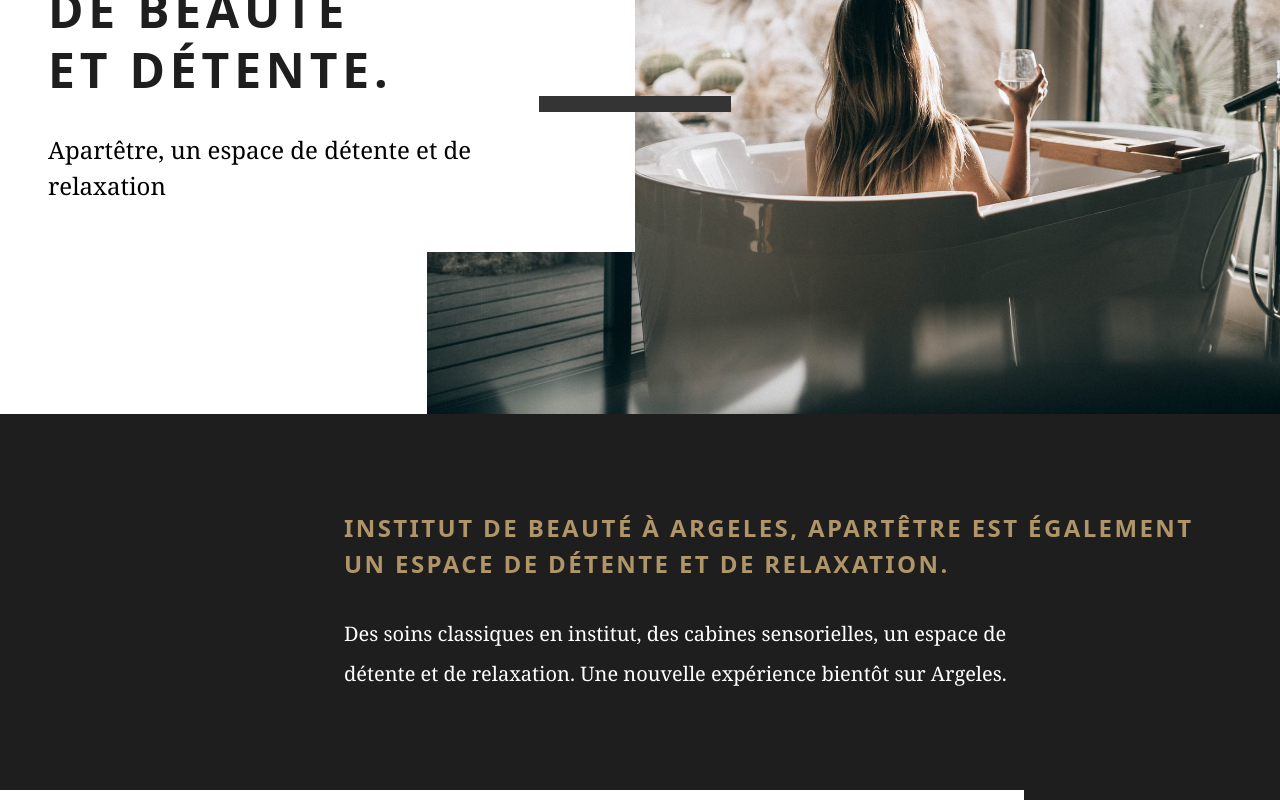
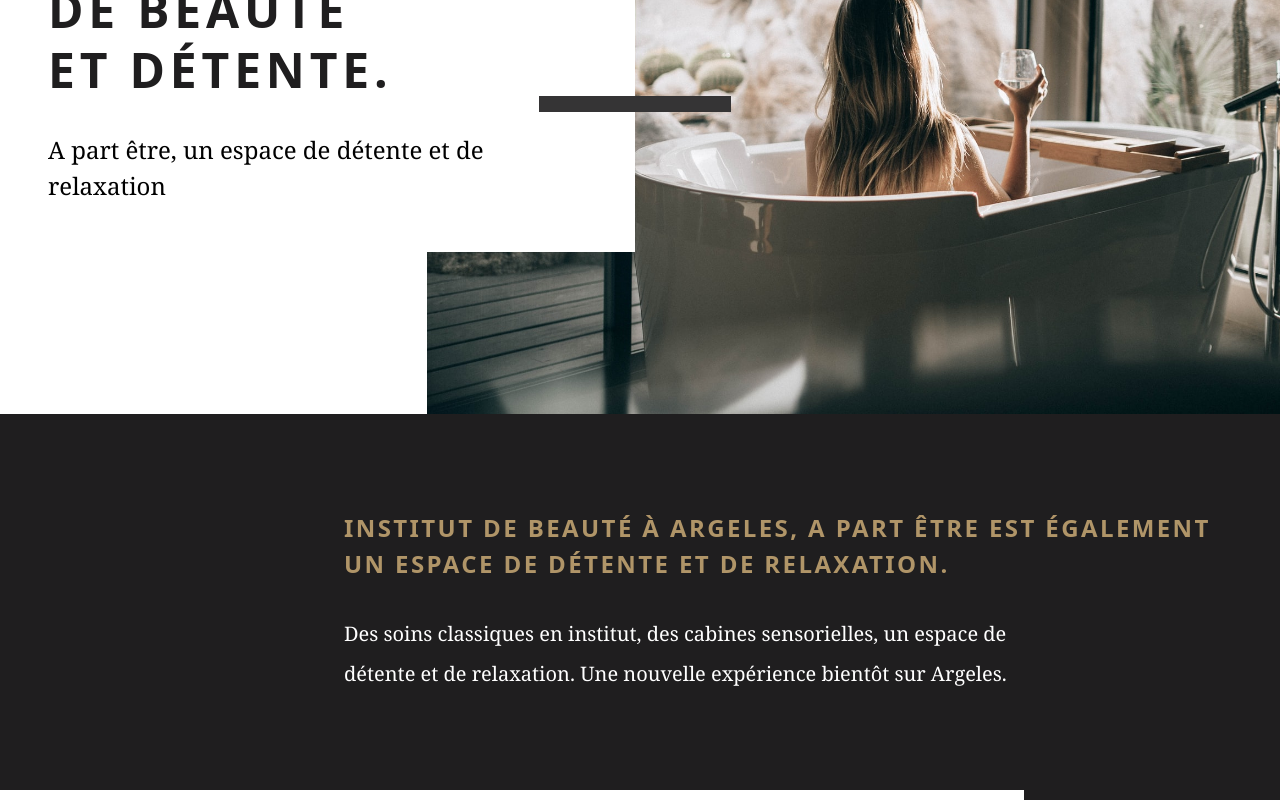
Before and after one commit to pcwebconseils/apartetre, a Nuxt app: page / in a window 1280 px wide. Shown: the part 440-1240 px from the top of the page. Built offline with nearby package versions, Linux system fonts and the light colour scheme.

Commit message:
modif textes A Part être

```diff
--- a/pages/index.vue
+++ b/pages/index.vue
@@ -195,7 +195,7 @@
             <h4
               class="mb-2 uppercase text-gray-100 text-lg font-bold tracking-widest"
             >
-              Un espace aquatique.
+              Un espace aqua bien être.
             </h4>
           </section>
           <p class="text-sm md:text-lg font-serif text-gray-400">
@@ -211,9 +211,9 @@
 export default {
   data() {
     return {
-      intro: 'Apartêtre, un espace de détente et de relaxation',
+      intro: 'A part être, un espace de détente et de relaxation',
       titreAccroche:
-        'Institut de beauté à Argeles, Apartêtre est également un espace de détente et de relaxation. ',
+        'Institut de beauté à Argeles, A part être est également un espace de détente et de relaxation. ',
       accroche:
         'Des soins classiques en institut, des cabines sensorielles, un espace de détente et de relaxation. Une nouvelle expérience bientôt sur Argeles.',
       soins: 'les soins',
@@ -236,7 +236,7 @@ export default {
           hid: 'description',
           name: 'description',
           content:
-            'Institut de beauté à Argeles, Apartêtre est un nouveau concept, toutes nos cabines de soins sont faites pour une expérience sensorielle unique. Venez découvrir nos services, soins et espaces détentes.',
+            'Institut de beauté à Argeles, A part être est un nouveau concept, toutes nos cabines de soins sont faites pour une expérience sensorielle unique. Venez découvrir nos services, soins et espaces détentes.',
         },
       ],
     }
```
